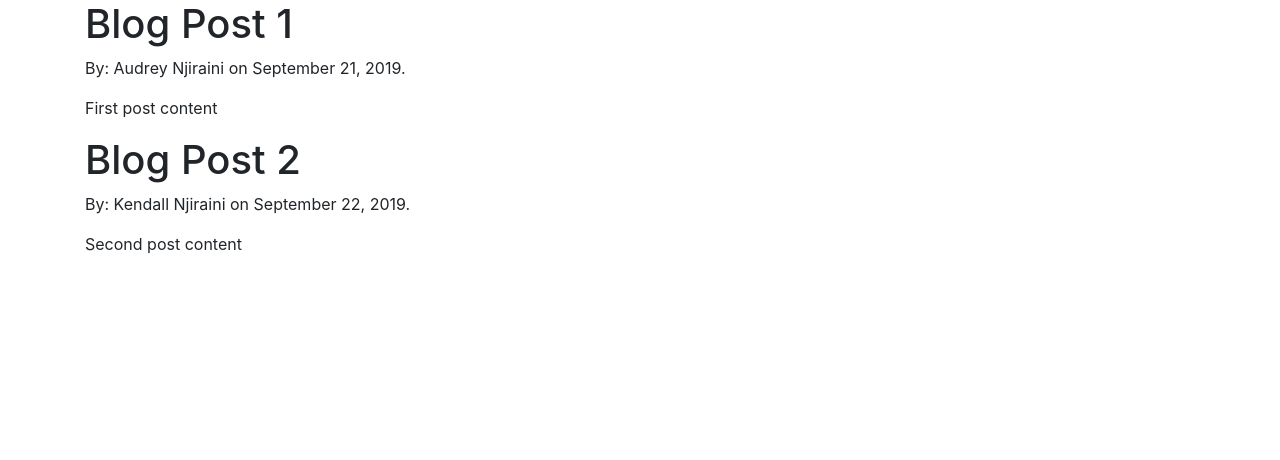
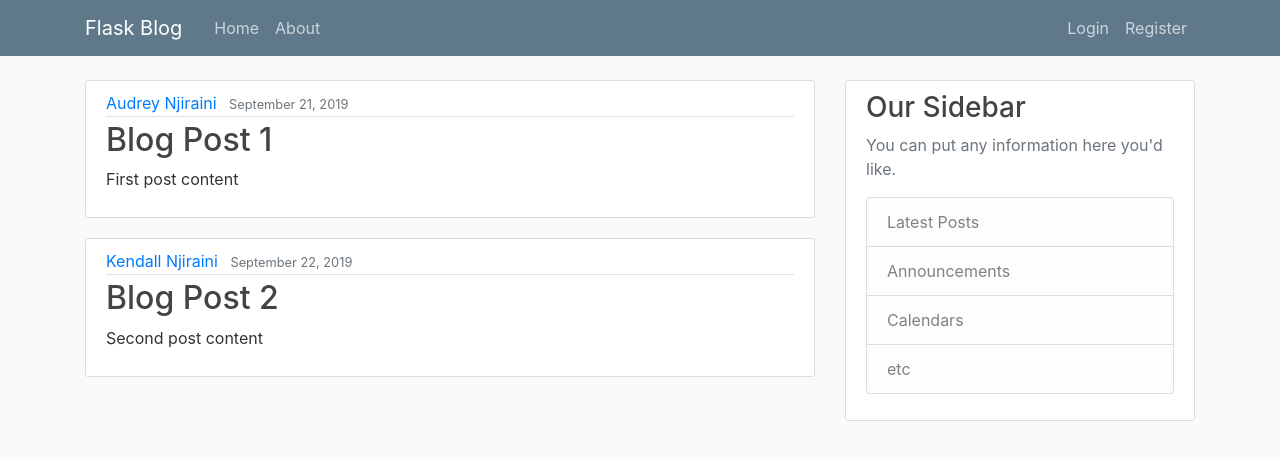
Before and after one commit to audreynjiraini/personal-blog, a Flask app: page / in a window 1280 px wide. Shown: the top 460 px of the page. Run offline with Flask 2, Linux system fonts and the light colour scheme; some libraries are stand-ins or nearby versions.

Commit message:
add navbar and change styling for pages

```diff
--- a/flaskblog.py
+++ b/flaskblog.py
@@ -1,4 +1,4 @@
-from flask import Flask, render_template
+from flask import Flask, render_template, redirect, url_for
 app = Flask(__name__)
 
 posts = [
--- /dev/null
+++ b/static/main.css
@@ -0,0 +1,80 @@
+body {
+    background: #fafafa;
+    color: #333333;
+    margin-top: 5rem;
+  }
+
+  h1, h2, h3, h4, h5, h6 {
+    color: #444444;
+  }
+
+  .bg-steel {
+    background-color: #5f788a;
+  }
+
+  .site-header .navbar-nav .nav-link {
+    color: #cbd5db;
+  }
+
+  .site-header .navbar-nav .nav-link:hover {
+    color: #ffffff;
+  }
+
+  .site-header .navbar-nav .nav-link.active {
+    font-weight: 500;
+  }
+
+  .content-section {
+    background: #ffffff;
+    padding: 10px 20px;
+    border: 1px solid #dddddd;
+    border-radius: 3px;
+    margin-bottom: 20px;
+  }
+
+  .article-title {
+    color: #444444;
+  }
+
+  a.article-title:hover {
+    color: #428bca;
+    text-decoration: none;
+  }
+
+  .article-content {
+    white-space: pre-line;
+  }
+
+  .article-img {
+    height: 65px;
+    width: 65px;
+    margin-right: 16px;
+  }
+
+  .article-metadata {
+    padding-bottom: 1px;
+    margin-bottom: 4px;
+    border-bottom: 1px solid #e3e3e3
+  }
+
+  .article-metadata a:hover {
+    color: #333;
+    text-decoration: none;
+  }
+
+  .article-svg {
+    width: 25px;
+    height: 25px;
+    vertical-align: middle;
+  }
+
+  .account-img {
+    height: 125px;
+    width: 125px;
+    margin-right: 20px;
+    margin-bottom: 16px;
+  }
+
+  .account-heading {
+    font-size: 2.5rem;
+  }
--- a/templates/home.html
+++ b/templates/home.html
@@ -1,9 +1,17 @@
 {% extends 'layout.html' %}
+
 
 {% block content %}
     {% for post in posts %}
-        <h1>{{ post.title }}</h1>
-        <p>By: {{ post.author }} on {{ post.date_posted }}.</p>
-        <p>{{ post.content }}</p>
+        <article class="media content-section">
+            <div class="media-body">
+                <div class="article-metadata">
+                    <a class="mr-2" href="#">{{ post.author }}</a>
+                    <small class="text-muted">{{ post.date_posted }}</small>
+                </div>
+                <h2> <a class="article-title" href="#">{{ post.title }}</a> </h2>
+                <p class="article-content">{{ post.content }}</p>
+            </div>
+        </article>
     {% endfor %}
 {% endblock content %}
--- a/templates/layout.html
+++ b/templates/layout.html
@@ -2,12 +2,15 @@
 <html>
   <head>
     <!-- Required meta tags -->
-    <meta charset="utf-8">
-    <meta name="viewport" content="width=device-width, initial-scale=1, shrink-to-fit=no">
+    <meta charset="utf-8" />
+    <meta
+      name="viewport"
+      content="width=device-width, initial-scale=1, shrink-to-fit=no"
+    />
 
     <!-- Bootstrap CSS -->
-    <link rel="stylesheet" href="https://stackpath.bootstrapcdn.com/bootstrap/4.3.1/css/bootstrap.min.css" integrity="sha384-ggOyR0iXCbMQv3Xipma34MD+dH/1fQ784/j6cY/iJTQUOhcWr7x9JvoRxT2MZw1T" crossorigin="anonymous">
-
+    <link rel="stylesheet" href="https://stackpath.bootstrapcdn.com/bootstrap/4.3.1/css/bootstrap.min.css" integrity="sha384-ggOyR0iXCbMQv3Xipma34MD+dH/1fQ784/j6cY/iJTQUOhcWr7x9JvoRxT2MZw1T" crossorigin="anonymous" />
+    <link rel="stylesheet" type="text/css" href="{{ url_for('static', filename = 'main.css') }}">
 
     {% if title %}
     <title>Flask Blog - {{ title }}</title>
@@ -16,17 +19,53 @@
     {% endif %}
   </head>
   <body>
+    <header class="site-header">
+        <nav class="navbar navbar-expand-md navbar-dark bg-steel fixed-top">
             <div class="container">
+                <a class="navbar-brand mr-4" href="/">Flask Blog</a>
+                <button class="navbar-toggler" type="button" data-toggle="collapse" data-target="#navbarToggle" aria-controls="navbarToggle" aria-expanded="false" aria-label="Toggle navigation"> <span class="navbar-toggler-icon"> </span> </button>
+                <div class="collapse navbar-collapse" id="navbarToggle">
+                    <div class="navbar-nav mr-auto">
+                        <a class="nav-item nav-link" href="/">Home</a>
+                        <a class="nav-item nav-link" href="/about">About</a>
+                    </div>
+                    <!-- Navbar Right Side -->
+                    <div class="navbar-nav">
+                        <a class="nav-item nav-link" href="/login">Login</a>
+                        <a class="nav-item nav-link" href="/register">Register</a>
+                    </div>
+                </div>
+            </div>
+      </nav>
+    </header>
+
+    <main role="main" class="container">
+        <div class="row">
+            <div class="col-md-8">
                 {% block content %}
 
                 {% endblock %}
             </div>
-
+            <div class="col-md-4">
+                <div class="content-section">
+                    <h3>Our Sidebar</h3>
+                    <p class='text-muted'>You can put any information here you'd like.
+                        <ul class="list-group">
+                            <li class="list-group-item list-group-item-light">Latest Posts</li>
+                            <li class="list-group-item list-group-item-light">Announcements</li>
+                            <li class="list-group-item list-group-item-light">Calendars</li>
+                            <li class="list-group-item list-group-item-light">etc</li>
+                        </ul>
+                    </p>
+                </div>
+            </div>
+        </div>
+    </main>
 
     <!-- Optional JavaScript -->
     <!-- jQuery first, then Popper.js, then Bootstrap JS -->
-    <script src="https://code.jquery.com/jquery-3.3.1.slim.min.js" integrity="sha384-q8i/X+965DzO0rT7abK41JStQIAqVgRVzpbzo5smXKp4YfRvH+8abtTE1Pi6jizo" crossorigin="anonymous"></script>
-    <script src="https://cdnjs.cloudflare.com/ajax/libs/popper.js/1.14.7/umd/popper.min.js" integrity="sha384-UO2eT0CpHqdSJQ6hJty5KVphtPhzWj9WO1clHTMGa3JDZwrnQq4sF86dIHNDz0W1" crossorigin="anonymous"></script>
-    <script src="https://stackpath.bootstrapcdn.com/bootstrap/4.3.1/js/bootstrap.min.js" integrity="sha384-JjSmVgyd0p3pXB1rRibZUAYoIIy6OrQ6VrjIEaFf/nJGzIxFDsf4x0xIM+B07jRM" crossorigin="anonymous"></script>
+    <script src="https://code.jquery.com/jquery-3.3.1.slim.min.js" integrity="sha384-q8i/X+965DzO0rT7abK41JStQIAqVgRVzpbzo5smXKp4YfRvH+8abtTE1Pi6jizo" crossorigin="anonymous"> </script>
+    <script src="https://cdnjs.cloudflare.com/ajax/libs/popper.js/1.14.7/umd/popper.min.js" integrity="sha384-UO2eT0CpHqdSJQ6hJty5KVphtPhzWj9WO1clHTMGa3JDZwrnQq4sF86dIHNDz0W1" crossorigin="anonymous"> </script>
+    <script src="https://stackpath.bootstrapcdn.com/bootstrap/4.3.1/js/bootstrap.min.js" integrity="sha384-JjSmVgyd0p3pXB1rRibZUAYoIIy6OrQ6VrjIEaFf/nJGzIxFDsf4x0xIM+B07jRM" crossorigin="anonymous"> </script>
   </body>
 </html>
```
Lines whose indentation alone changed are shown as unchanged.
